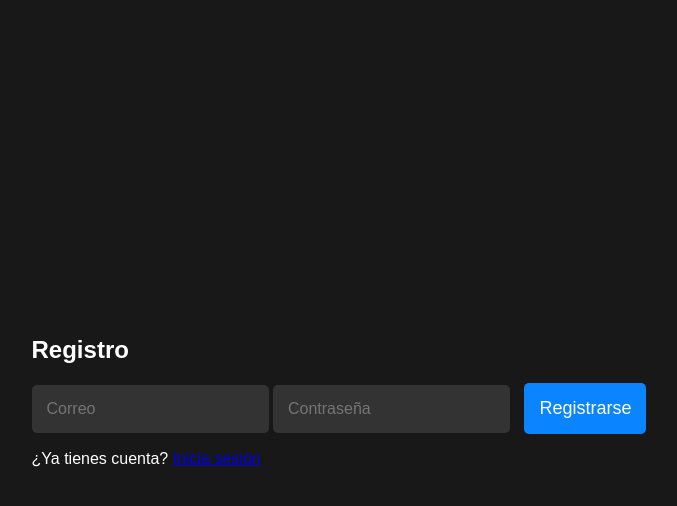
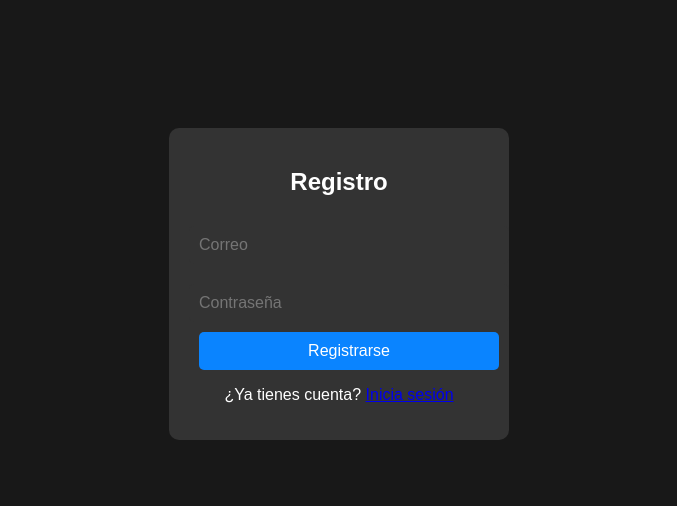
Before and after one commit to Danisaxas/Dark-, a Flask app: page /auth/register in a window 1280 px wide. Shown: the top 506 px of the page, without its empty margins (301-978 px from the left). Run offline with Flask 3, Linux system fonts and the light colour scheme; parts of the project's set-up code (start-up, migrations or seed data) failed here and were passed over; some libraries are stand-ins or nearby versions.

Commit message:
Update styles.css

```diff
--- a/static/styles.css
+++ b/static/styles.css
@@ -77,3 +77,32 @@ button {
     font-size: 18px;
     border-radius: 5px;
 }
+
+.login-container {
+    width: 300px;
+    padding: 20px;
+    margin: auto;
+    margin-top: 10%;
+    text-align: center;
+    background: #333;
+    color: white;
+    border-radius: 10px;
+}
+
+.login-container input {
+    width: 100%;
+    padding: 10px;
+    margin: 10px 0;
+    border: none;
+    border-radius: 5px;
+}
+
+.login-container button {
+    width: 100%;
+    padding: 10px;
+    background: #0a84ff;
+    border: none;
+    color: white;
+    font-size: 16px;
+    border-radius: 5px;
+}
```
